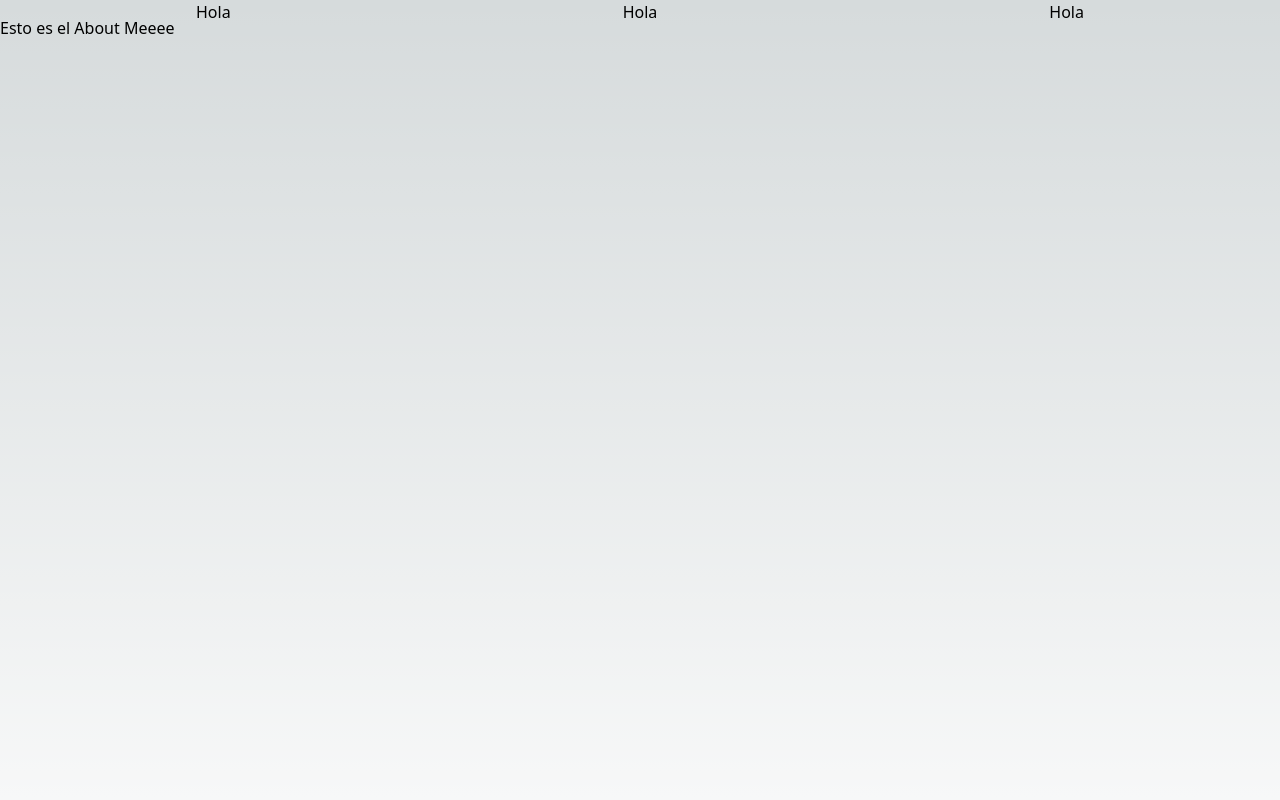
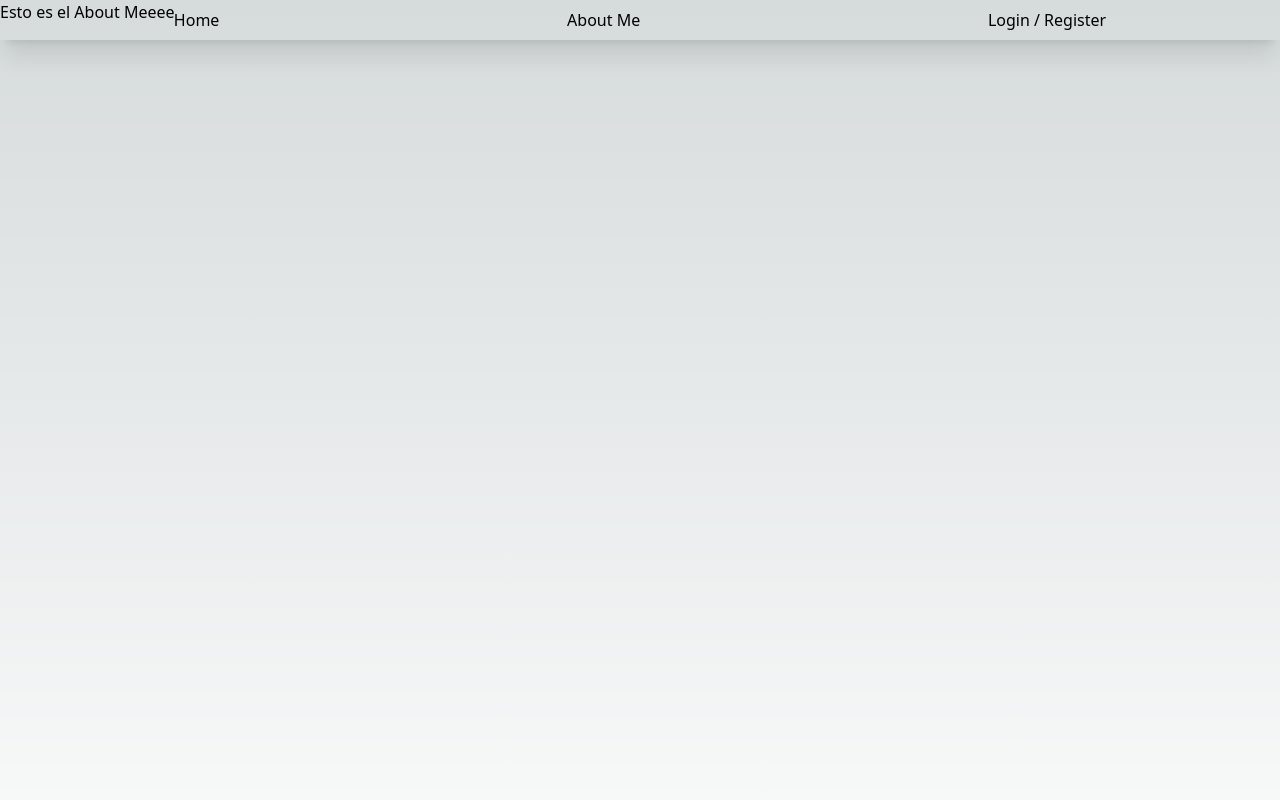
Before and after one commit to NicoPua/ImagesGalery, a Next.js app in the folder images-gallery/: page /aboutme in a window 1280 px wide. Shown: the top 800 px of the page. Built offline with nearby package versions, Linux system fonts and the light colour scheme.

Commit message:
Tailwind config applied

```diff
--- a/images-gallery/components/Layout.tsx
+++ b/images-gallery/components/Layout.tsx
@@ -1,6 +1,7 @@
 import React from "react";
 import NextHead from "next/head";
 import FooterBar from "./FooterBar";
+import NavBar from "./NavBar";
 
 interface LayoutProps {
   children: React.ReactNode;
@@ -16,14 +17,8 @@ const Layout = ({children , title, description}: LayoutProps) => {
         <meta name="description" content={description}/>
       </NextHead>
 
-      <nav className="w-full flex flex-row justify-around ">
-        <p>Hola</p>
-        <p>Hola</p>
-        <p>Hola</p>
-      </nav>
-
+      <NavBar />
       <main>{children}</main>
-
       <FooterBar />
     </div>
   );
--- a/images-gallery/components/NavBar.tsx
+++ b/images-gallery/components/NavBar.tsx
@@ -0,0 +1,11 @@
+const NavBar = () =>{
+    return (
+        <nav className="w-full h-10 flex flex-row justify-around items-center shadow-xl">
+            <p>Home</p>
+            <p>About Me</p>
+            <p>Login / Register</p>
+        </nav>
+    )
+}
+
+export default NavBar;
--- a/images-gallery/styles/globals.css
+++ b/images-gallery/styles/globals.css
@@ -27,7 +27,6 @@ body {
 }
 
 main{
-  padding-top: 1rem;
   min-height: 100vh;
 }
 
```
